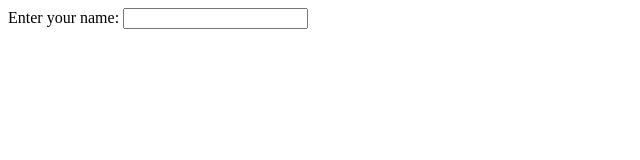
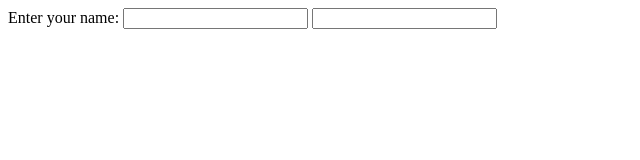
Before and after one commit to acciojob/capitalise-name-vaibhavkambl, a website: page main.html in a window 1280 px wide. Shown: the whole page, without its empty margins (0-640 px from the left). Drawn offline with Linux system fonts and the light colour scheme.

Commit message:
created a submission

```diff
--- a/main.html
+++ b/main.html
@@ -4,7 +4,7 @@
   </head>
   <body>
     Enter your name: <input type="text" id="fname">
-
+	<input type="text" id="fname" onblur="convertToUpperCase()">
 	<script type="text/javascript" src="./script.js">
 	</script>
   </body>
--- a/script.js
+++ b/script.js
@@ -1 +1,5 @@
 //your JS code here. If required.
+function convertToUpperCase() {
+	var inputField = document.getElementById('fname');
+	inputField.value = inputField.value.toUpperCase();
+}
```
